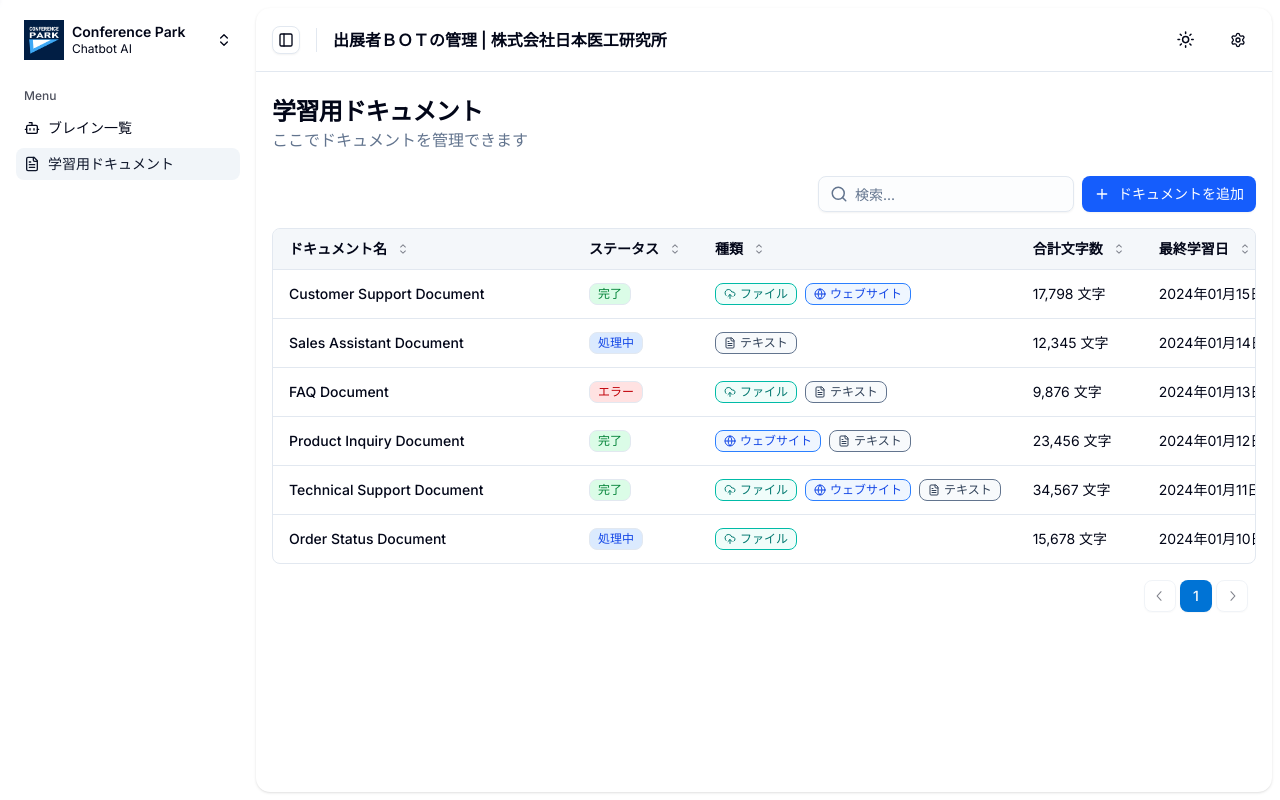
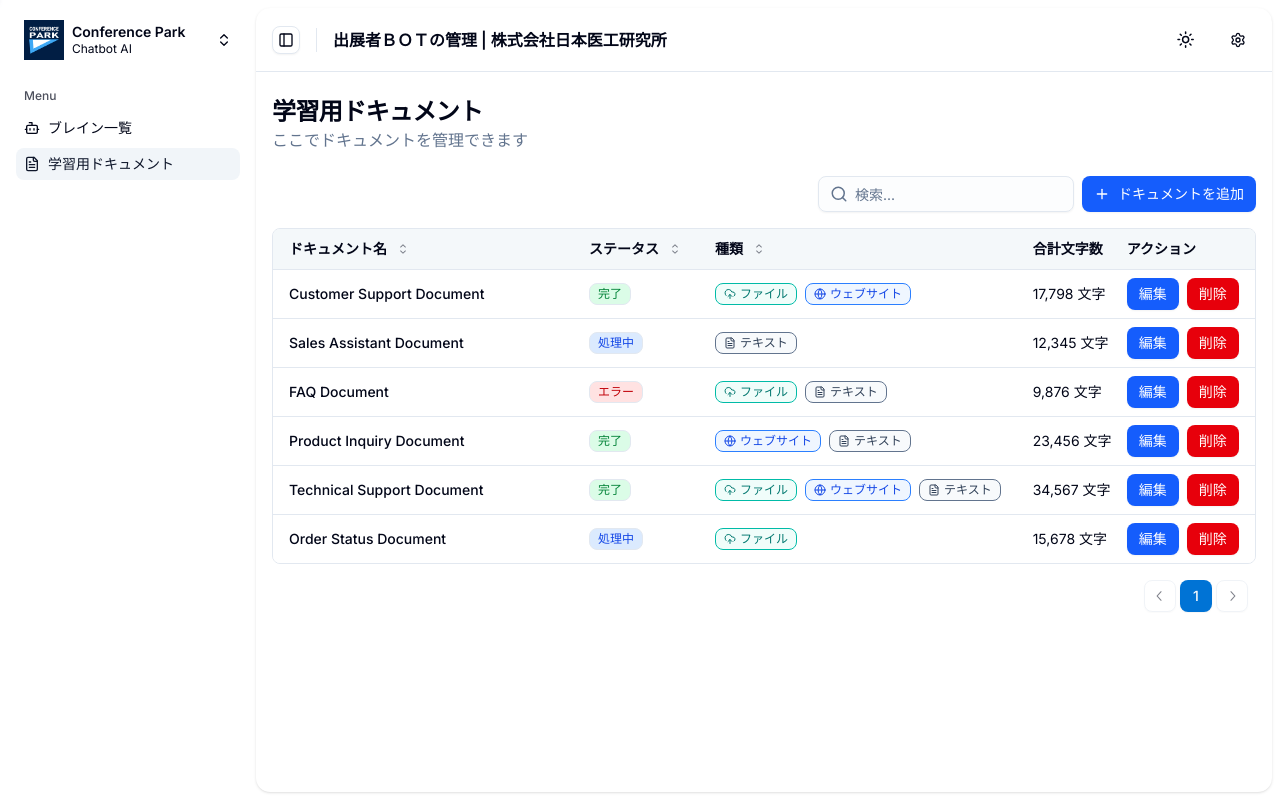
Before and after one commit to HieuNT44/renew-ui-chatbot, a React (Vite) app: page /chatbox/document in a window 1280 px wide. Built offline with nearby package versions, Linux system fonts and the light colour scheme.

Commit message:
feat: improve document settings form validation and tab handling

```diff
--- a/src/features/chatbox/document/components/document-settings.tsx
+++ b/src/features/chatbox/document/components/document-settings.tsx
@@ -268,6 +268,9 @@ export function DocumentSettings() {
 
   const form = useForm<DocumentSettingsFormValues>({
     resolver: zodResolver(documentSettingsSchema),
+    mode: 'onSubmit',
+    reValidateMode: 'onSubmit',
+    shouldFocusError: false,
     defaultValues: {
       name: sampleData.name,
       website: sampleData.website,
@@ -544,13 +547,68 @@ export function DocumentSettings() {
     form.setValue('files', newFiles)
   }
 
-  const handleUpdate = async (_data: DocumentSettingsFormValues) => {
+  const handleTabChange = (newTab: string) => {
+    // Clear errors from the tab we're leaving
+    if (activeTab === 'file') {
+      form.clearErrors('files')
+    } else if (activeTab === 'text') {
+      form.clearErrors('textPages')
+    }
+    // Switch to new tab
+    setActiveTab(newTab)
+  }
+
+  const validateActiveTab = (data: DocumentSettingsFormValues): boolean => {
+    // Clear errors from other tabs first
+    if (activeTab !== 'file') {
+      form.clearErrors('files')
+    }
+
+    // Validate based on active tab only
+    if (activeTab === 'file') {
+      if (!data.files || data.files.length === 0) {
+        form.setError('files', {
+          type: 'manual',
+          message: '少なくとも1つのファイルをアップロードしてください',
+        })
+        return false
+      }
+    } else if (activeTab === 'website') {
+      const enabledPages = crawledPages.filter((page) => page.isEnabled)
+      if (enabledPages.length === 0) {
+        return false
+      }
+    }
+
+    return true
+  }
+
+  const handleSubmit = async (e: React.FormEvent) => {
+    e.preventDefault()
+    const data = form.getValues()
+
+    // Validate active tab first
+    const isTabValid = validateActiveTab(data)
+    if (!isTabValid) {
+      return
+    }
+
+    // Validate name field
+    const isNameValid = await form.trigger('name')
+    if (!isNameValid) {
+      return
+    }
+
+    // All validations passed, proceed with update
+    await handleUpdate()
+  }
+
+  const handleUpdate = async () => {
     setIsLoading(true)
     try {
       // TODO: Implement update functionality
       await new Promise((resolve) => setTimeout(resolve, 1000))
       toast.success('ドキュメントが正常に更新されました')
-      navigate({ to: '/chatbox/document' })
     } catch {
       toast.error('更新に失敗しました')
     } finally {
@@ -656,7 +714,7 @@ export function DocumentSettings() {
         <div className='flex flex-1 flex-col space-y-2 overflow-y-auto pr-2 md:space-y-2 lg:flex-row lg:space-y-0 lg:space-x-12'>
           <aside className='top-0 flex items-start lg:sticky lg:w-1/5'>
             <div className='mb-4 p-1 md:hidden'>
-              <Select value={activeTab} onValueChange={setActiveTab}>
+              <Select value={activeTab} onValueChange={handleTabChange}>
                 <SelectTrigger className='h-12 w-48'>
                   <div className='flex items-center gap-2'>
                     <span className='scale-125'>
@@ -695,7 +753,7 @@ export function DocumentSettings() {
                     key={item.value}
                     type='button'
                     variant='ghost'
-                    onClick={() => setActiveTab(item.value)}
+                    onClick={() => handleTabChange(item.value)}
                     className={cn(
                       'w-50 justify-start',
                       activeTab === item.value
@@ -718,7 +776,7 @@ export function DocumentSettings() {
             >
               <Form {...form}>
                 <form
-                  onSubmit={form.handleSubmit(handleUpdate)}
+                  onSubmit={handleSubmit}
                   onKeyDown={(e) => {
                     if (
                       e.key === 'Enter' &&
@@ -736,6 +794,7 @@ export function DocumentSettings() {
                       <FormItem>
                         <span className='mb-2 block text-sm font-bold'>
                           ドキュメント名
+                          <span className='text-destructive ml-1'>*</span>
                         </span>
                         <FormControl>
                           <Input
@@ -758,6 +817,7 @@ export function DocumentSettings() {
                             <div className='flex items-center gap-2'>
                               <span className='block text-sm font-bold'>
                                 ファイルアップロード
+                                <span className='text-destructive ml-1'>*</span>
                               </span>
                               <Tooltip>
                                 <TooltipTrigger asChild>
@@ -1079,7 +1139,11 @@ export function DocumentSettings() {
                   )}
 
                   {activeTab === 'text' && (
-                    <>
+                    <FormField
+                      control={form.control}
+                      name='textPages'
+                      render={() => (
+                        <FormItem>
                           <div className='space-y-4'>
                             <div className='mb-2 flex items-center gap-2'>
                               <span className='block text-sm font-bold'>
@@ -1209,7 +1273,9 @@ export function DocumentSettings() {
                               </Button>
                             </div>
                           </div>
-                    </>
+                        </FormItem>
+                      )}
+                    />
                   )}
 
                   <div className='flex items-center justify-end gap-4 pt-4'>
--- a/src/features/chatbox/document/components/documents-columns.tsx
+++ b/src/features/chatbox/document/components/documents-columns.tsx
@@ -92,7 +92,9 @@ export const documentsColumns: ColumnDef<Document>[] = [
       <LongText className='w-full font-medium'>{row.getValue('name')}</LongText>
     ),
     meta: {
-      className: cn('max-md:sticky start-0 w-[300px] min-w-[300px]'),
+      className: cn('sticky start-0 z-10 w-[300px] min-w-[300px]'),
+      tdClassName: cn('sticky start-0 z-10 bg-white dark:bg-gray-950'),
+      style: { backgroundColor: '#F4F8FA' },
     },
     enableHiding: false,
     enableSorting: true,
@@ -211,6 +213,11 @@ export const documentsColumns: ColumnDef<Document>[] = [
         </div>
       )
     },
+    meta: {
+      className: cn('sticky end-0 z-10'),
+      tdClassName: cn('sticky end-0 z-10 bg-white dark:bg-gray-950'),
+      style: { backgroundColor: '#F4F8FA' },
+    },
     enableSorting: false,
     enableHiding: false,
   },
--- a/src/features/chatbox/document/components/documents-table.tsx
+++ b/src/features/chatbox/document/components/documents-table.tsx
@@ -128,7 +128,7 @@ export function DocumentsTable({ data, search, navigate }: DataTableProps) {
         </div>
         <AddDocumentButton />
       </div>
-      <div className='overflow-hidden rounded-md border'>
+      <div className='overflow-x-auto rounded-md border'>
         <Table>
           <TableHeader>
             {table.getHeaderGroups().map((headerGroup) => (
@@ -141,9 +141,14 @@ export function DocumentsTable({ data, search, navigate }: DataTableProps) {
                     <TableHead
                       key={header.id}
                       className={cn(
-                        'bg-muted/50 text-foreground px-4 font-bold',
+                        'text-foreground px-4 font-bold',
                         header.column.columnDef.meta?.className
                       )}
+                      style={
+                        header.column.columnDef.meta?.style || {
+                          backgroundColor: '#F4F8FA',
+                        }
+                      }
                     >
                       {header.isPlaceholder
                         ? null
@@ -169,8 +174,7 @@ export function DocumentsTable({ data, search, navigate }: DataTableProps) {
                       key={cell.id}
                       className={cn(
                         'px-4',
-                        cell.column.columnDef.meta?.tdClassName,
-                        cell.column.columnDef.meta?.className
+                        cell.column.columnDef.meta?.tdClassName
                       )}
                     >
                       {flexRender(
```
Lines whose indentation alone changed are shown as unchanged.
